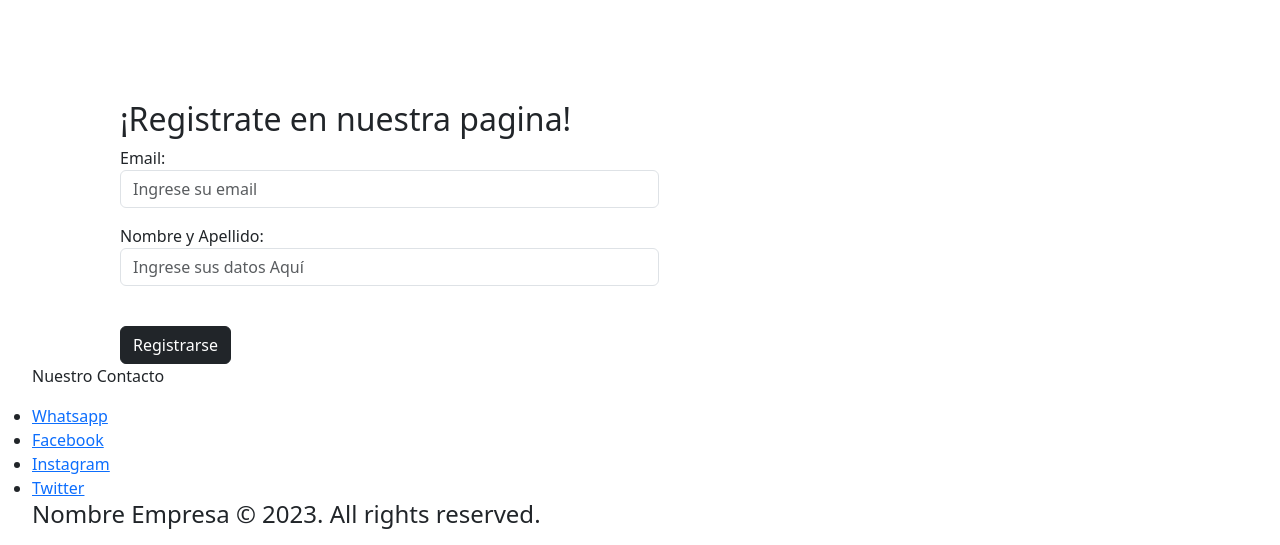
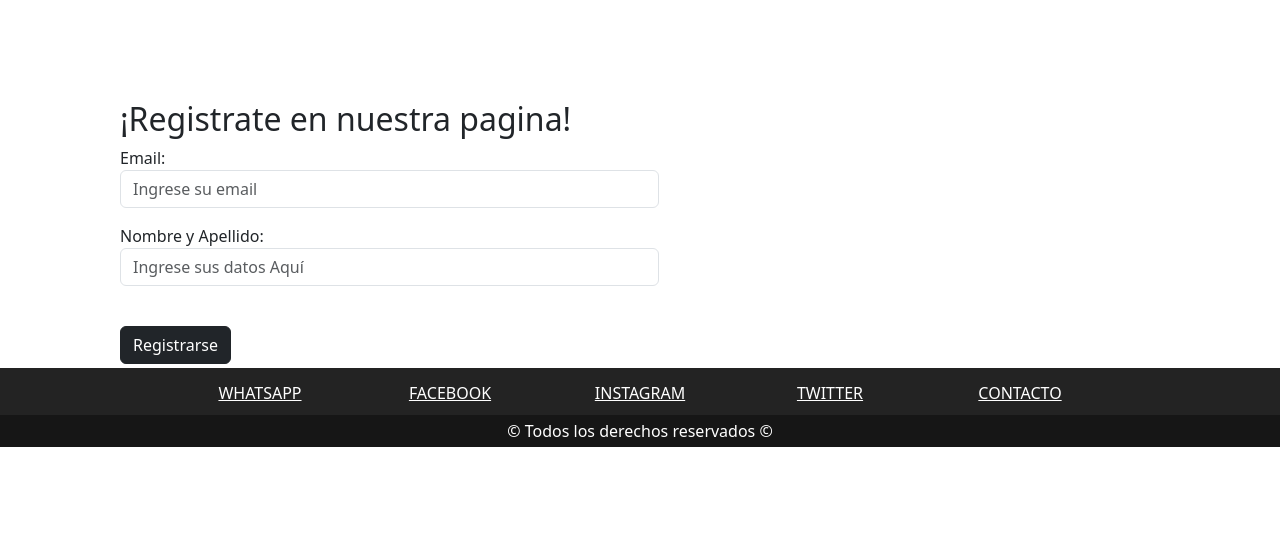
Before and after one commit to Ram0neta/Proyecto, a plain HTML site: page index.html in a window 1280 px wide. Shown: the part 1818-2363 px from the top of the page. After the commit the page ends 2265 px from the top, so only its background shows below. Drawn offline with nearby package versions, Linux system fonts and the light colour scheme.

Commit message:
actualizacion footer

```diff
--- a/index.html
+++ b/index.html
@@ -97,7 +97,8 @@
 
         <div class="container" id="sucursales" style="padding-top: 100px;">
             <div class="row">
-                <div class="col-lg-4 col-md-7 col-sm-10"><h2 style="padding: 50px;">Nuestras Sucursales</h2>
+                <div class="col-lg-4 col-md-7 col-sm-10">
+                    <h2 style="padding: 50px;">Nuestras Sucursales</h2>
                     <p>Lorem ipsum dolor sit amet consectetur adipisicing elit. Ad unde sapiente quo iure dicta incidunt
                         laboriosam quod nam accusamus animi et repellendus, doloribus magnam nobis.</p>
                 </div>
@@ -126,22 +127,52 @@
                 <button type="submit" class="btn btn-dark">Registrarse</button>
             </form>
         </div>
-        </section>
+
     </main>
 
+    <footer class="text-center text-white" style="background-color: #232323">
 
-    <footer>
-        <div class="pie-de-pagina">
-            <ul>
-                <p>Nuestro Contacto</p>
-                <li><a id="primerlink" href="www.whatsapp.com/">Whatsapp</a></li>
-                <li><a href="www.Facebook.com/NombreEmpresa">Facebook</a></li>
-                <li><a href="www.Instagram.com/NombreEmpresa">Instagram</a></li>
-                <li><a href="www.Twitter/NombreEmpresa">Twitter</a></li>
-                <h4>Nombre Empresa © 2023. All rights reserved.</h4>
-            </ul>
+        <div class="container">
+            <section class="mt-1">
+                <div class="row text-center d-flex justify-content-center pt-3">
+                    <div class="col-md-2">
+                        <h6 class="text-uppercase font-weight-bold">
+                            <a href="#!" class="text-white">Whatsapp</a>
+                        </h6>
+                    </div>
+                    <div class="col-md-2">
+                        <h6 class="text-uppercase font-weight-bold">
+                            <a href="#!" class="text-white">Facebook</a>
+                        </h6>
+                    </div>
+                    <div class="col-md-2">
+                        <h6 class="text-uppercase font-weight-bold">
+                            <a href="#!" class="text-white">Instagram</a>
+                        </h6>
+                    </div>
+                    <div class="col-md-2">
+                        <h6 class="text-uppercase font-weight-bold">
+                            <a href="#!" class="text-white">Twitter</a>
+                        </h6>
+                    </div>
+                    <div class="col-md-2">
+                        <h6 class="text-uppercase font-weight-bold">
+                            <a href="#!" class="text-white">Contacto</a>
+                        </h6>
+                    </div>
+                </div>
+            </section>
+
+            <section class="mb-1">
+                <div class="row d-flex justify-content-center">
+                </div>
+            </section>
+        </div>
+        <div class="text-center p-1" style="background-color: #161616;">
+            <a> © Todos los derechos reservados © </a>
         </div>
     </footer>
+
     <script src="https://cdn.jsdelivr.net/npm/bootstrap@5.3.0-alpha1/dist/js/bootstrap.bundle.min.js"
         integrity="sha384-w76AqPfDkMBDXo30jS1Sgez6pr3x5MlQ1ZAGC+nuZB+EYdgRZgiwxhTBTkF7CXvN"
         crossorigin="anonymous"></script>
```
Lines whose indentation alone changed are shown as unchanged.
